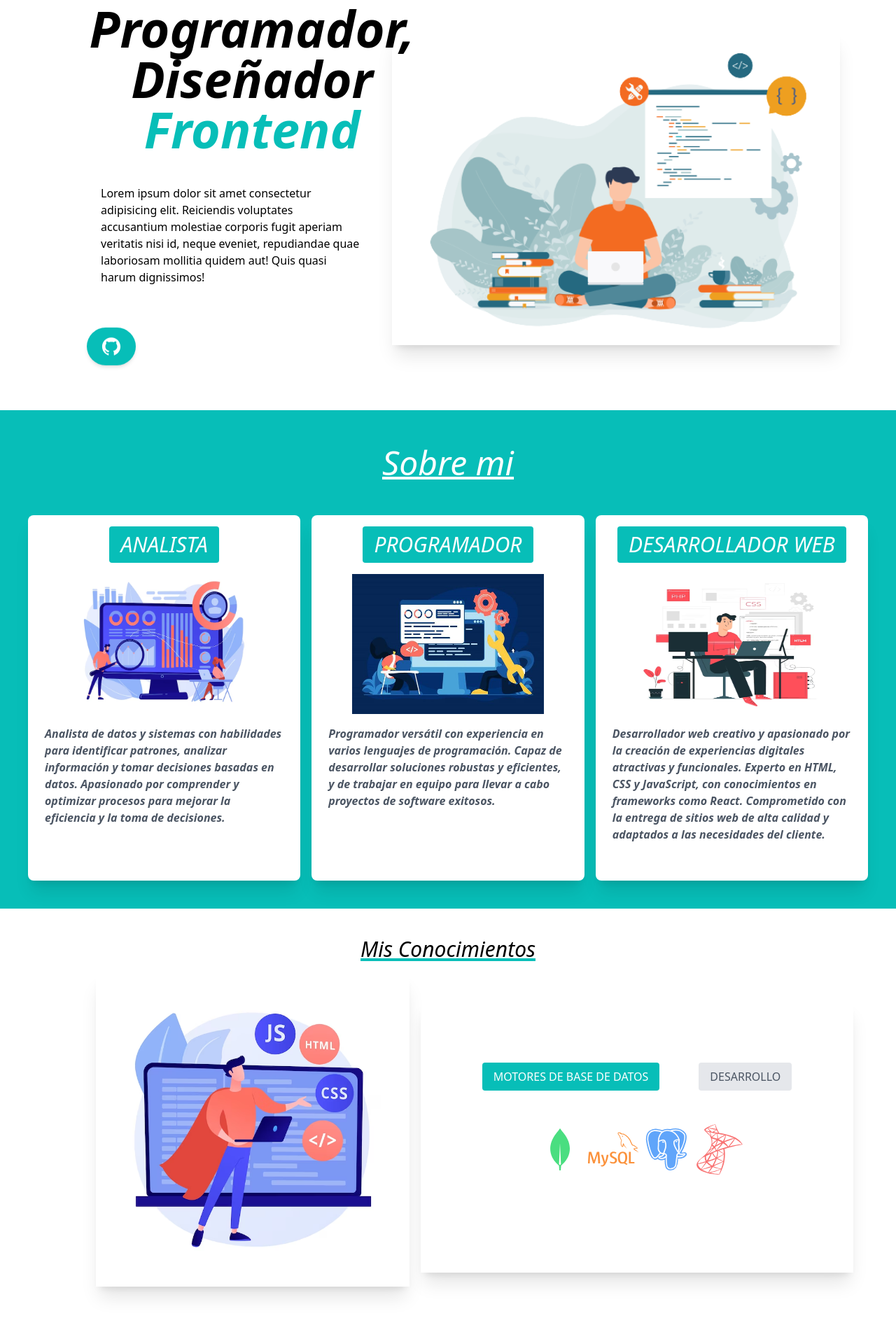
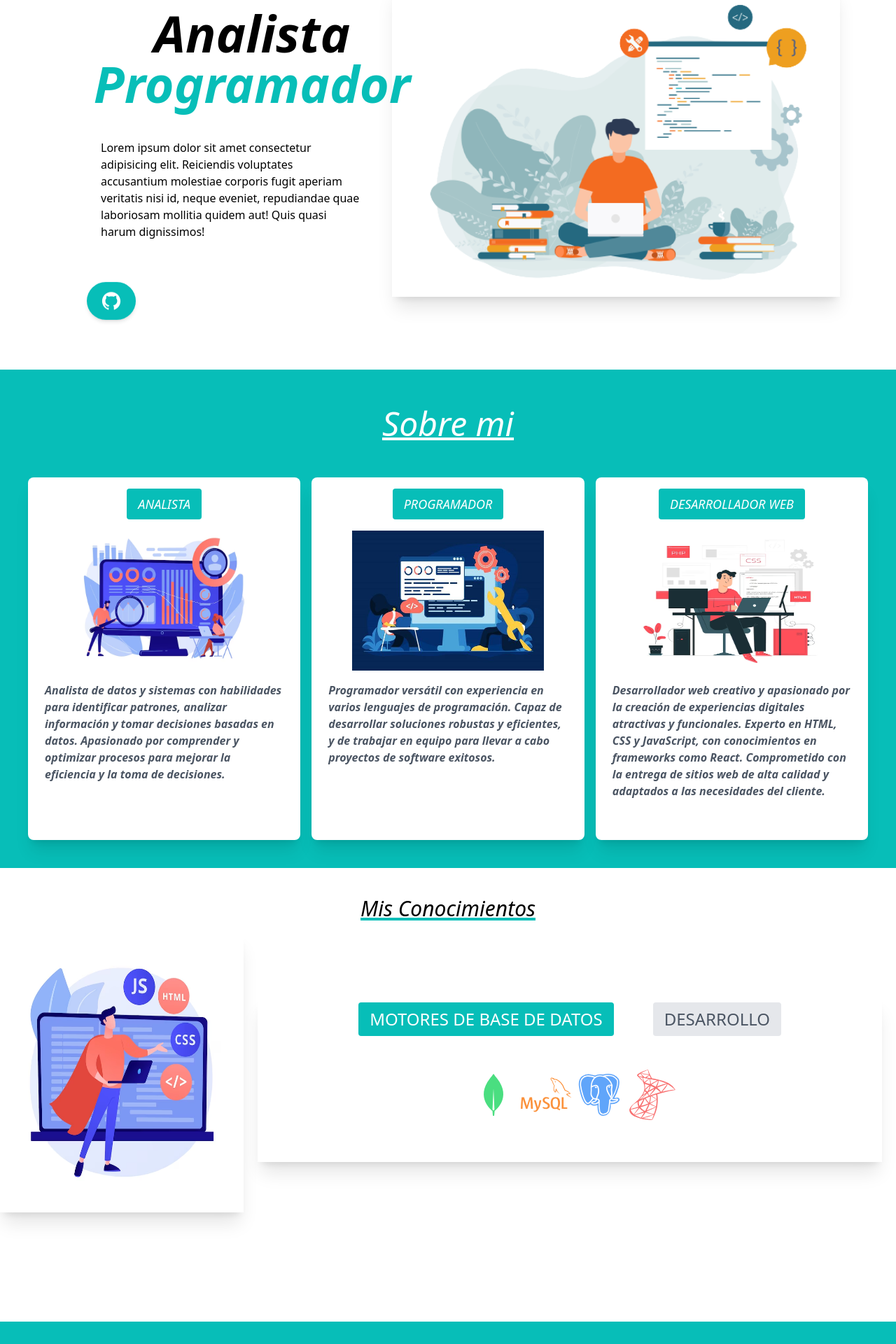
Before and after one commit to Guerre-Pablo-Agustin/React-vite-Portfolio, a React (Vite) app: page / in a window 1280 px wide. Shown: the part 120-2040 px from the top of the page at 70% size. Built offline with nearby package versions, Linux system fonts and the light colour scheme.

Commit message:
cambios en responsive

```diff
--- a/src/Components/About/about.jsx
+++ b/src/Components/About/about.jsx
@@ -6,21 +6,21 @@ import programador from "./img/programador.jpg";
 
 const About = () => {
   return (
-    <section id="about" className="min-h-[90vh] grid grid-cols-1 md:-mt-20 ">
+    <section id="about" className="min-h-[90vh] grid grid-cols-1 md:-mt-20 max-[900px]:grid-cols-1">
       {/*Informacion sobre mi*/}
       <div className="bg-primary flex justify-center items-center mt-2">
       <h1 className="text-white italic sm-[600px]:mt-10  text-5xl mt-10 underline decoration-white decoration-4">Sobre mi</h1>
      </div>
 
      <div className="bg-primary grid italic grid-cols-1 md:grid-cols-3  gap-4 p-10
-                     max-[600px]:p-4 ">
+                     max-[900px]:p-4 max-[900px]:grid-cols-1">
       {/*Analista*/}
       <div className="cursor-pointer md:col-span-1 bg-white max-w-2xl
                       mx-auto py-4 px-6 rounded-lg shadow-xl
                       min-[1300px]:hover:scale-110 transition-all duration-500
                       max-[600px]:m-2">
         <div className="flex items-center justify-center mb-4">
-          <span className="bg-primary text-white py-2 px-4 text-3xl rounded uppercase">
+          <span className="bg-primary text-white py-2 px-4 text-lg rounded uppercase">
             Analista
           </span>
         </div>
@@ -47,7 +47,7 @@ const About = () => {
                       min-[1300px]:hover:scale-110 transition-all duration-500
                       max-[600px]:m-2">
         <div className="flex items-center justify-center mb-4">
-          <span className="bg-primary text-white py-2 px-4 text-3xl rounded uppercase">
+          <span className="bg-primary text-white py-2 px-4 text-lg rounded uppercase">
             Programador
           </span>
         </div>
@@ -73,7 +73,7 @@ const About = () => {
                       min-[1300px]:hover:scale-110 transition-all duration-500
                       max-[600px]:m-2 max-[600px]:-p-4">
         <div className="flex items-center justify-center mb-4">
-          <span className="bg-primary text-white py-2 px-4 text-3xl rounded uppercase">
+          <span className="bg-primary text-white py-2 px-4 text-lg rounded uppercase">
             Desarrollador Web
           </span>
         </div>
--- a/src/Components/Hero/Hero.jsx
+++ b/src/Components/Hero/Hero.jsx
@@ -12,9 +12,9 @@ const Hero = () => {
     <div className='md:col-span-3 flex items-center justify-center m-10 p-9 xl:p-16 lg:m-10 '>
         <div className='flex flex-col gap-6 sm:m-5'>
             <h1 className='text-5xl md:text-7xl font-bold italic text-center xl:-mr-60 '>
-                Programador, Diseñador <span className='text-primary'>Frontend</span>
+                Analista <span className='text-primary'>Programador</span>
             </h1>
-            <p className='mt-2 xl:-mr-40 sm:m-5'>
+            <p className='mt-2 xl:-mr-40 sm:m-5 min-[700px]:text3xl'>
                 Lorem ipsum dolor sit amet consectetur adipisicing elit. Reiciendis voluptates
                 accusantium molestiae corporis fugit aperiam veritatis nisi id, neque eveniet,
                 repudiandae quae laboriosam mollitia quidem aut! Quis quasi harum dignissimos!
@@ -30,7 +30,7 @@ const Hero = () => {
     {/* Imagen */}
     <div className='md:col-span-5 flex items-center justify-center '>
         <img src={imagen}
-         className="w-full md:w-[80%] sm:w-[100%] h-auto max-[600px]:-mt-20 max-[600px]:mb-20 shadow-xl shadow-prymary"
+         className="w-full md:w-[80%] sm:w-[100%] h-auto  min-[700px]:mb-20 max-[600px]:mb-20 shadow-xl shadow-prymary"
          alt="imagen"
          />
     </div>
--- a/src/Components/Skills/Skils.jsx
+++ b/src/Components/Skills/Skils.jsx
@@ -27,8 +27,8 @@ const Skills = () => {
   };
 
   return (
-    <section id="skills" className="min-h-[90vh] mt-10 max-[700px]:m-8">
-      <div className="flex items-center text-center flex-col -mt-10">
+    <section id="skills" className="min-h-[90vh] max-[700px]:m-8 min-[1100px]:flex-col">
+      <div className="flex items-center text-center flex-col ">
         <h1
           className="underline decoration-primary decoration-4
         flex justify-center text-center italic text-5xl
@@ -38,20 +38,22 @@ const Skills = () => {
           Mis Conocimientos
         </h1>
       </div>
-      <div className="flex items-center justify-center flex-row ms:flex-col ">
-        <div className="w-[50%] md:col-span-5 flex items-center justify-center ">
-          <img
-            src={imagen}
-            className="w-[70%]  shadow-xl shadow-prymary mb-20"
-            alt="imagen"
-          />
+      <div className="flex-grow w-full ms:bg-primary flex items-center justify-center flex-row max-[900px]:flex-col">
+        {/*Imagen*/}
+        <div className="flex items-center justify-center ms:w-full w[40%]">
+        <img
+          src={imagen}
+          className="shadow-xl shadow-prymary min-[1300px]:ml-10"
+          alt="imagen"
+          style={{ width: "500px", height: "400px" }}
+        />
         </div>
-
+        {/*Habilidades*/}
         <div
-          className="flex justify-center items-center  flex-col  shadow-xl
-                      shadow-prymary p-20 m-5 -mt-10 max-[300px]:-m-10 -ml-20"
+          className="flex justify-center items-center w-full flex-col  shadow-xl
+                      shadow-prymary  m-5 mt-10 text-2xl"
         >
-          <div className=" max-[700px]:-mt-10 -mt-20 sm:text-1xl sm:m-2 flex justify-center items-center mb-4 flex-row gap-10 ">
+          <div className="  sm:text-1xl sm:m-2 flex justify-center items-center mb-4 flex-row gap-10 ">
             <button
               className={`  mr-4 py-2 px-4 rounded uppercase ${
                 activeTab === "database"
```
